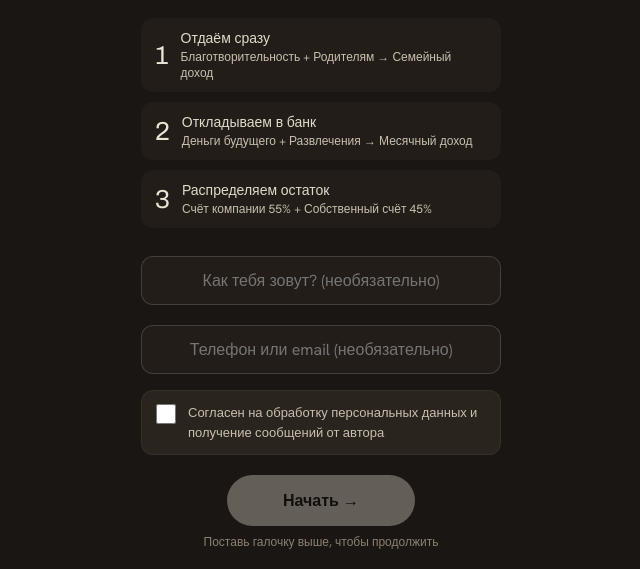
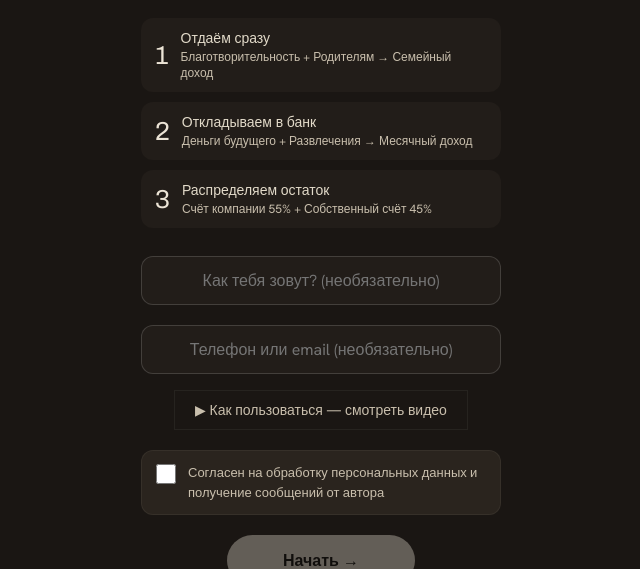
Before and after one commit to ramkeks1-source/osoznannye-dengi, a plain HTML site: page index.html in a window 1280 px wide. Shown: the part 231-800 px from the top of the page, without its empty margins (319-959 px from the left). Drawn offline with Linux system fonts and the light colour scheme.

Commit message:
Add tutorial video button to onboarding and settings

```diff
--- a/index.html
+++ b/index.html
@@ -803,6 +803,16 @@
     .btn-author:hover { background: var(--bg-hover); }
     .btn-author-sub { font-size: 12px; color: var(--muted); font-weight: 400; margin-top: 1px; }
 
+    .btn-tutorial {
+      display: inline-flex; align-items: center; gap: 8px;
+      background: transparent; border: 0.5px solid var(--border);
+      border-radius: var(--radius-md); padding: 10px 20px;
+      font-size: 14px; font-weight: 500; color: var(--secondary);
+      cursor: pointer; text-decoration: none; margin-bottom: 1.25rem;
+      transition: all 0.2s;
+    }
+    .btn-tutorial:hover { border-color: var(--btn-bg); color: var(--white); }
+
     /* Чекбокс согласия в онбординге */
     .ob-consent {
       display: flex; align-items: flex-start; gap: 12px;
@@ -911,6 +921,9 @@
   </div>
   <input class="ob-input" id="obName" type="text" placeholder="Как тебя зовут? (необязательно)" maxlength="30">
   <input class="ob-input" id="obContact" type="text" placeholder="Телефон или email (необязательно)" maxlength="60" style="margin-bottom:1rem">
+  <a class="btn-tutorial" href="https://youtu.be/u3Po_gzPbBA" target="_blank" rel="noopener">
+    ▶ Как пользоваться — смотреть видео
+  </a>
   <label class="ob-consent" for="obConsent">
     <input type="checkbox" id="obConsent" class="ob-consent-check">
     <span class="ob-consent-text">Согласен на обработку персональных данных и получение сообщений от автора</span>
@@ -1220,6 +1233,13 @@
             <div>
               <div>Написать автору</div>
               <div class="btn-author-sub">Telegram: @getadreams</div>
+            </div>
+          </a>
+          <a href="https://youtu.be/u3Po_gzPbBA" target="_blank" rel="noopener" class="btn-author" style="margin-top:8px">
+            <span style="font-size:22px">▶️</span>
+            <div>
+              <div>Как пользоваться</div>
+              <div class="btn-author-sub">Видео-инструкция на YouTube</div>
             </div>
           </a>
         </div>
```
